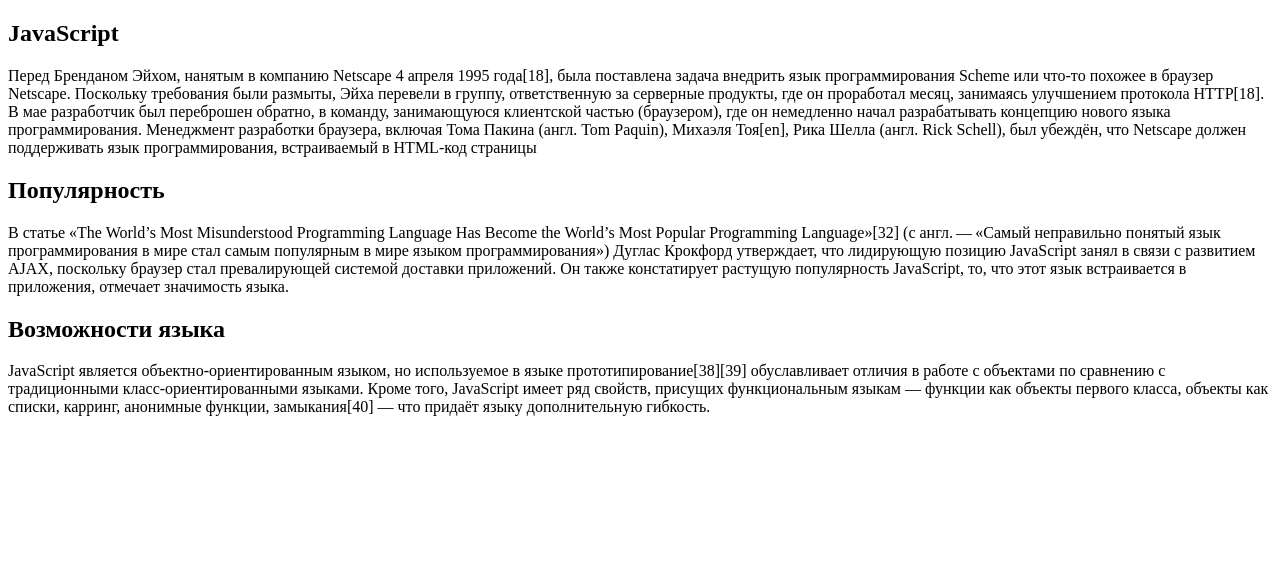
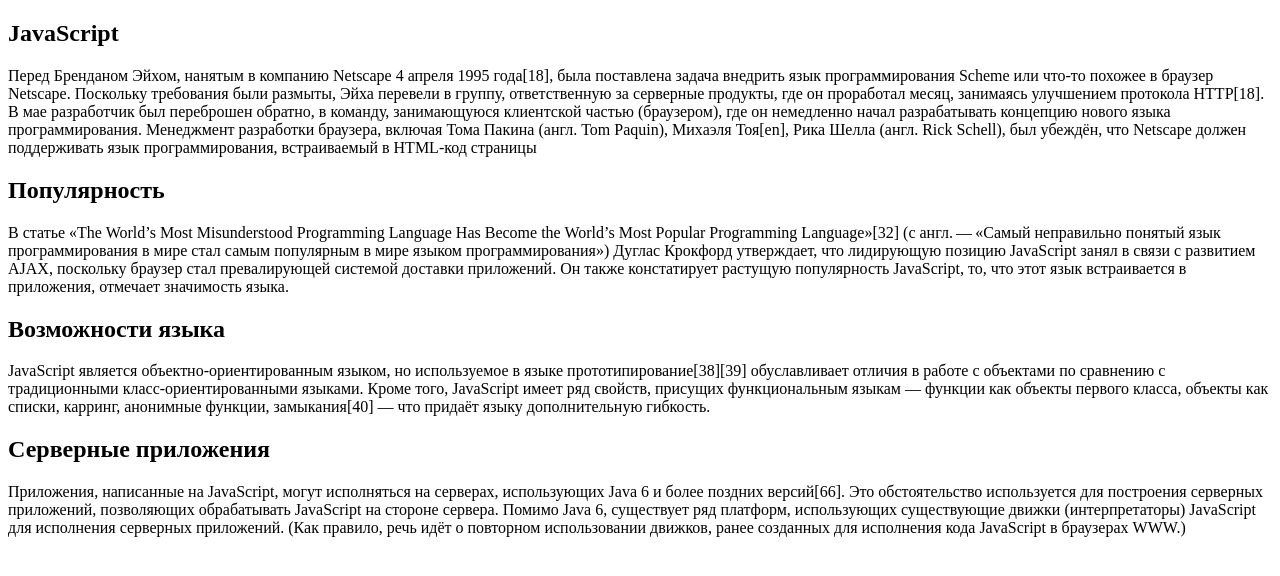
Before and after one commit to NatashaSamchuk/Task2, a plain HTML site: page index.html in a window 1280 px wide. Drawn offline with Linux system fonts and the light colour scheme.

Commit message:
add paragraph server applications

```diff
--- a/index.html
+++ b/index.html
@@ -19,5 +19,9 @@
     <p>
         JavaScript является объектно-ориентированным языком, но используемое в языке прототипирование[38][39] обуславливает отличия в работе с объектами по сравнению с традиционными класс-ориентированными языками. Кроме того, JavaScript имеет ряд свойств, присущих функциональным языкам — функции как объекты первого класса, объекты как списки, карринг, анонимные функции, замыкания[40] — что придаёт языку дополнительную гибкость.
     </p>
+    <h2>Серверные приложения</h2>
+    <p>
+        Приложения, написанные на JavaScript, могут исполняться на серверах, использующих Java 6 и более поздних версий[66]. Это обстоятельство используется для построения серверных приложений, позволяющих обрабатывать JavaScript на стороне сервера. Помимо Java 6, существует ряд платформ, использующих существующие движки (интерпретаторы) JavaScript для исполнения серверных приложений. (Как правило, речь идёт о повторном использовании движков, ранее созданных для исполнения кода JavaScript в браузерах WWW.)
+    </p>
 </body>
 </html>
```
Also changed, not shown: content.html (+1 -0 lines).
